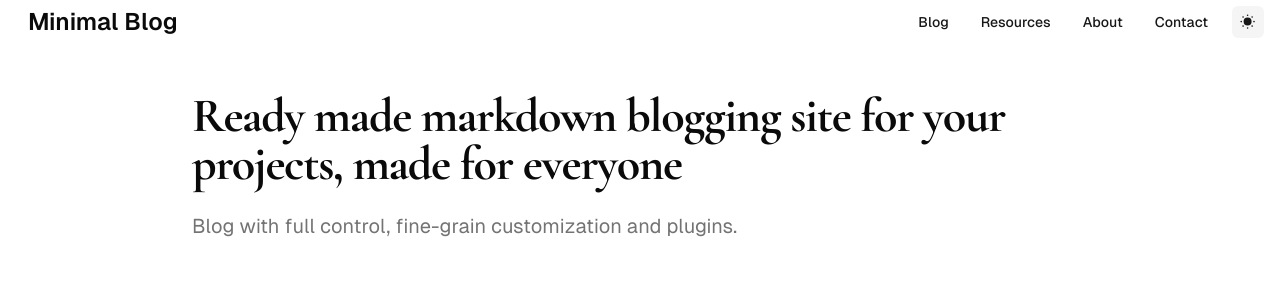
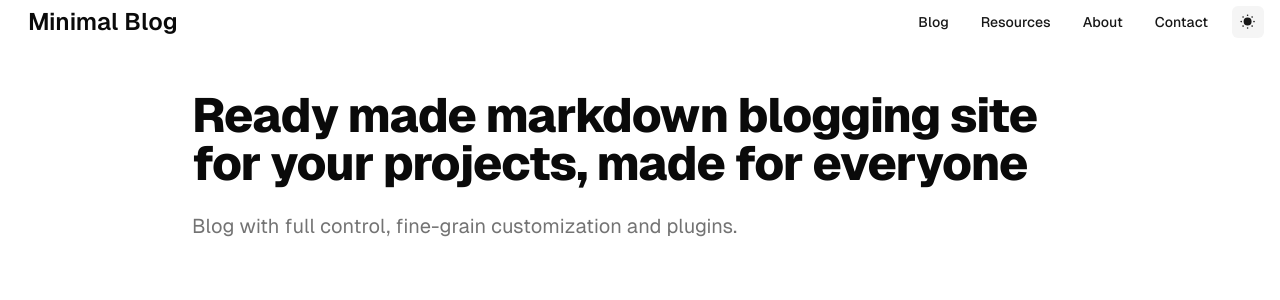
Before and after one commit to humanwhodreams/ssienco, a Next.js app: page / in a window 1280 px wide. Shown: the top 300 px of the page. Built offline with nearby package versions, Linux system fonts and the light colour scheme.

Commit message:
style: remove h1 font family

```diff
--- a/style/globals.css
+++ b/style/globals.css
@@ -76,7 +76,7 @@
   }
 
   h1 {
-    @apply scroll-m-20 text-4xl font-extrabold tracking-tight lg:text-5xl font-cormorant-garamond;
+    @apply scroll-m-20 text-4xl font-extrabold tracking-tight lg:text-5xl;
   }
 
   h2 {
```
